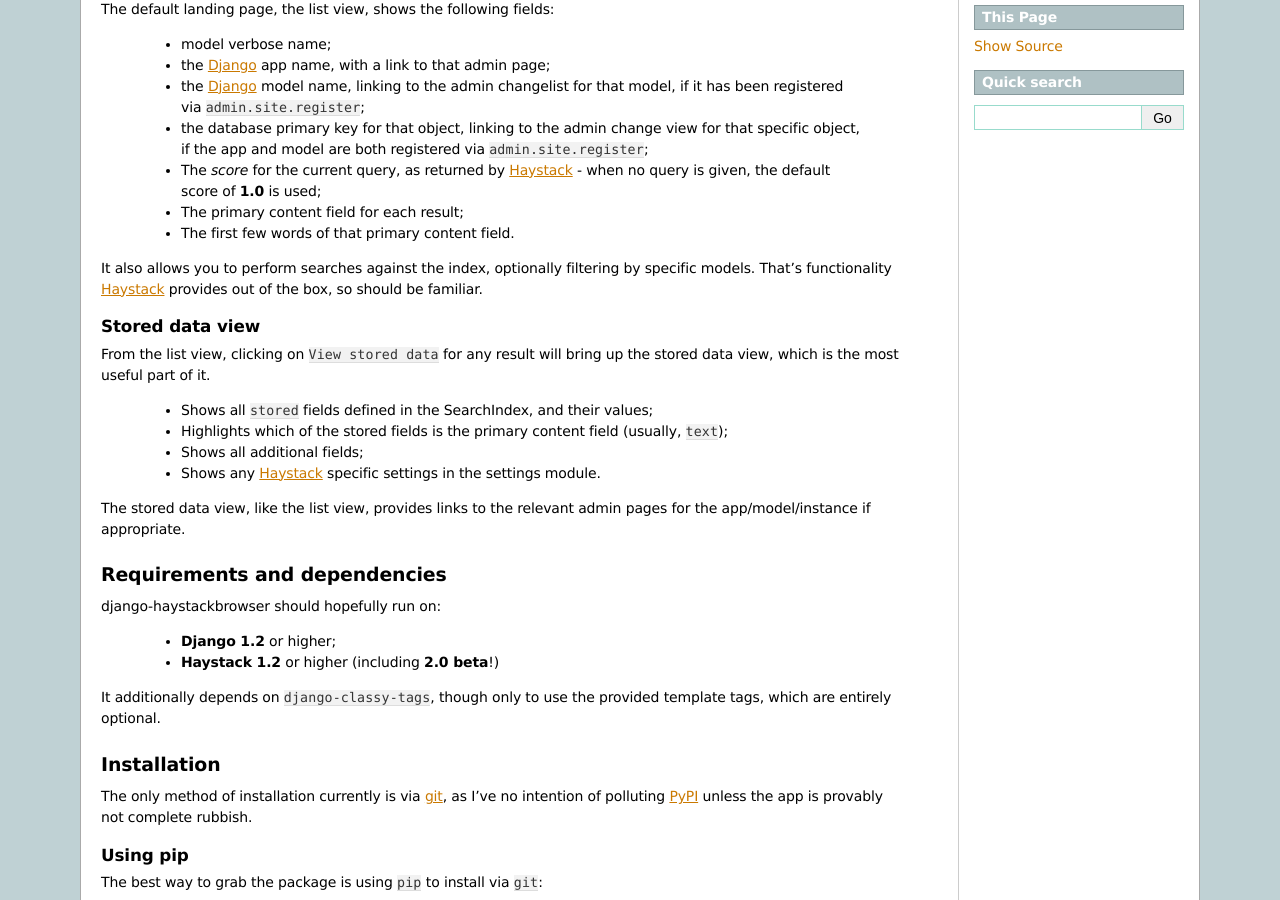
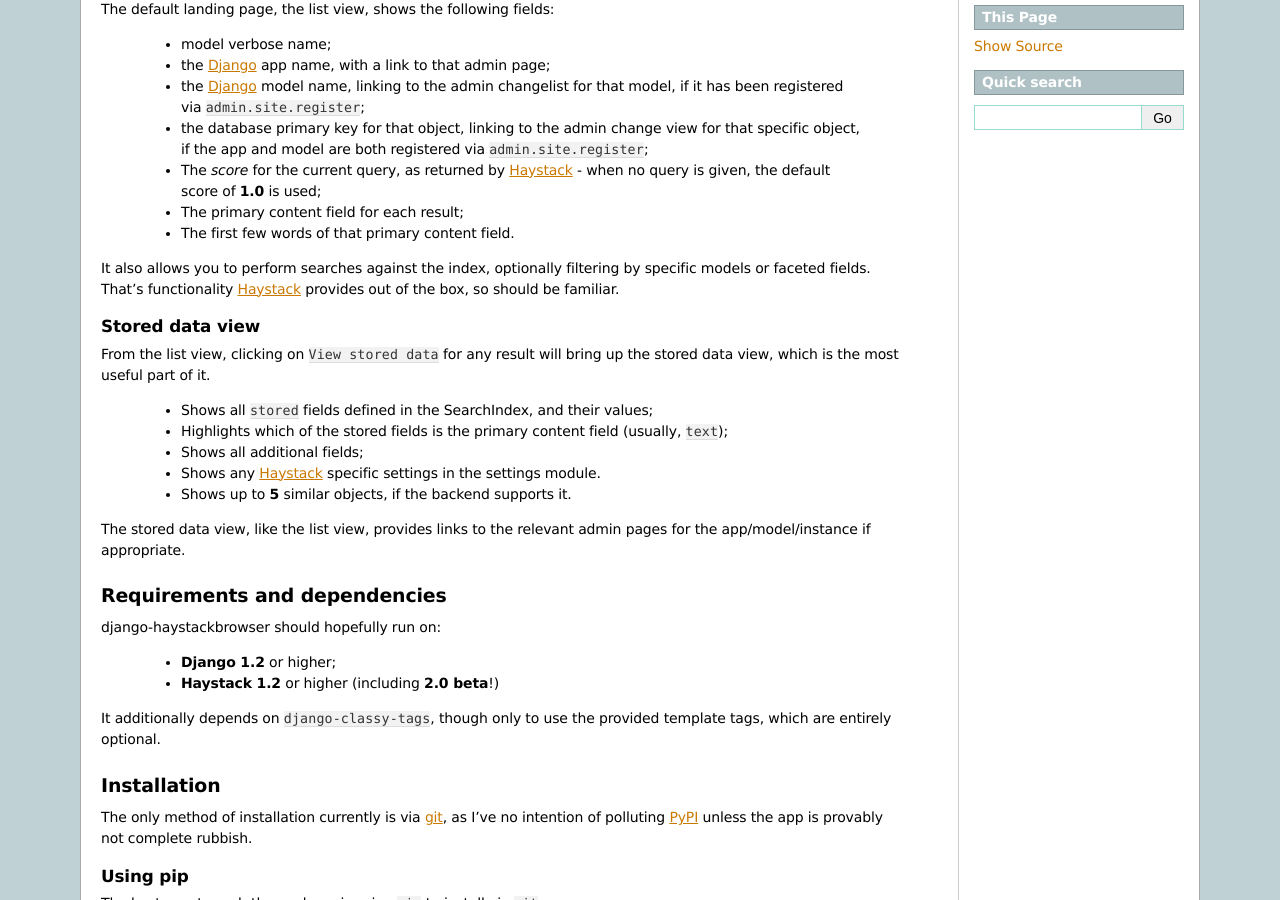
Before and after one commit to kezabelle/django-haystackbrowser, a Sphinx documentation site: the page built from docs/about.rst, in a window 1280 px wide and 900 px high, scrolled down 584 px. Built offline with Sphinx 7.4.7, drawn with Linux system fonts in a browser that asks for light colours.

Commit message:
tweak docs

```diff
--- a/docs/about.rst
+++ b/docs/about.rst
@@ -71,8 +71,8 @@
   * The first few words of that primary content field.
 
 It also allows you to perform searches against the index, optionally filtering
-by specific models. That's functionality `Haystack`_ provides out of the box, so
-should be familiar.
+by specific models or faceted fields. That's functionality `Haystack`_ provides
+out of the box, so should be familiar.
 
 Stored data view
 ^^^^^^^^^^^^^^^^
@@ -85,6 +85,7 @@
     (usually, ``text``);
   * Shows all additional fields;
   * Shows any `Haystack`_ specific settings in the settings module.
+  * Shows up to **5** similar objects, if the backend supports it.
 
 The stored data view, like the list view, provides links to the relevant admin
 pages for the app/model/instance if appropriate.
```
